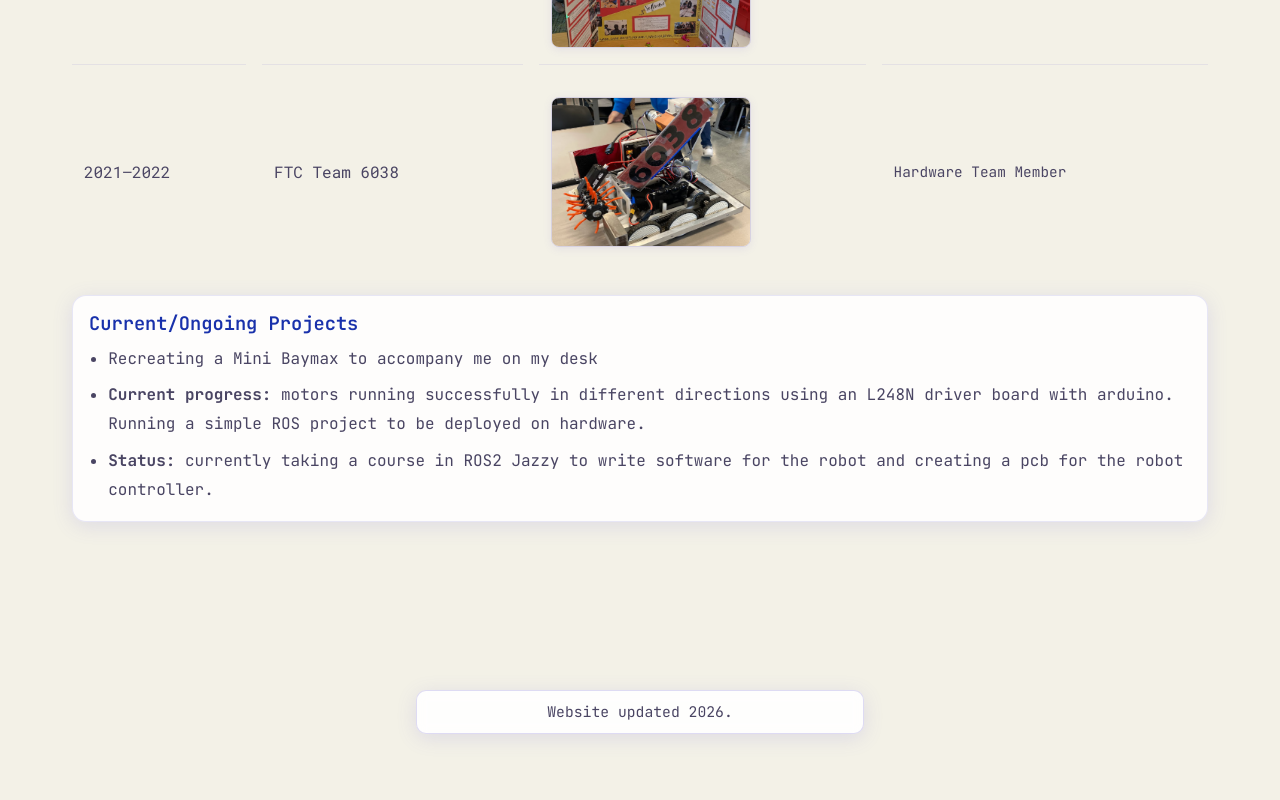
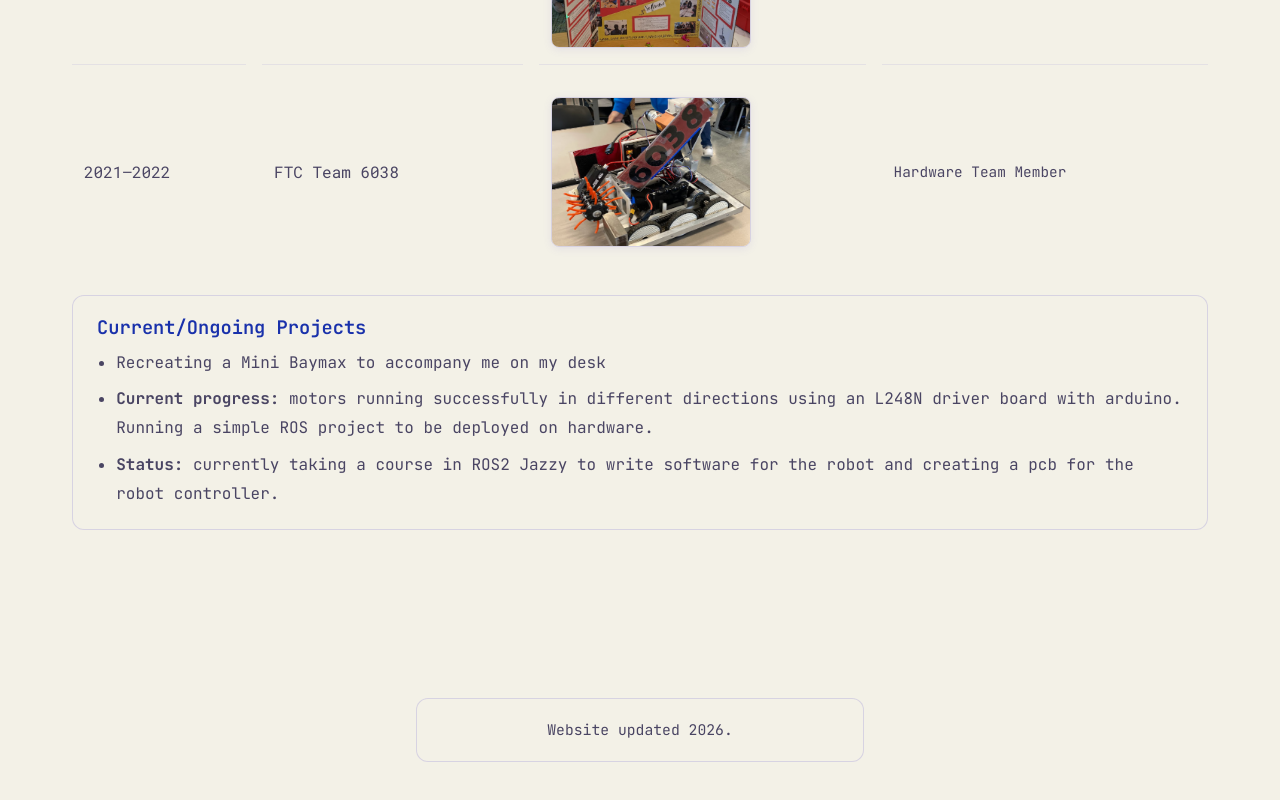
Before and after one commit to nandikakohli/nandika-kohli, a SvelteKit app in the folder personal-website/svelte-website/: page /projects in a window 1280 px wide. Shown: the part 2770-3570 px from the top of the page. Before the commit the page ends 3544 px from the top, so only its background shows below. Built offline with nearby package versions, Linux system fonts and the light colour scheme; no server answers.

Commit message:
Match project metadata boxes to SO-101 style

```diff
--- a/personal-website/svelte-website/src/app.css
+++ b/personal-website/svelte-website/src/app.css
@@ -297,14 +297,13 @@ h1 {
   position: relative;
   z-index: 2;
   margin: clamp(4rem, 13vh, 8.875rem) auto 2.5rem;
-  padding: 0.65rem 1.1rem;
+  padding: 1.25rem 1.5rem;
   max-width: 28rem;
   text-align: center;
-  background: rgba(255, 255, 255, 0.92);
-  border: 1px solid rgba(104, 93, 206, 0.22);
-  border-radius: 10px;
-  box-shadow: var(--shadow);
-  backdrop-filter: blur(6px);
+  background: rgba(243, 241, 231, 0.7);
+  border: 1px solid rgba(104, 93, 206, 0.2);
+  border-radius: 12px;
+  box-shadow: none;
 }
 
 .last-edited-box p {
@@ -575,6 +574,14 @@ h1 {
 
 .project-card.no-media {
   grid-template-columns: 1fr;
+}
+
+.project-card.ongoing-projects-card {
+  padding: 1.25rem 1.5rem;
+  background: rgba(243, 241, 231, 0.7);
+  border: 1px solid rgba(104, 93, 206, 0.2);
+  border-radius: 12px;
+  box-shadow: none;
 }
 
 .project-card.simr-poster-fullwidth {
--- a/personal-website/svelte-website/src/routes/projects/+page.svelte
+++ b/personal-website/svelte-website/src/routes/projects/+page.svelte
@@ -149,7 +149,7 @@
 				</div>
 			</div>
 			-->
-			<div class="project-card no-media">
+			<div class="project-card no-media ongoing-projects-card">
 				<div class="project-body">
 					<h3>Current/Ongoing Projects</h3>
 					<ul>
```
